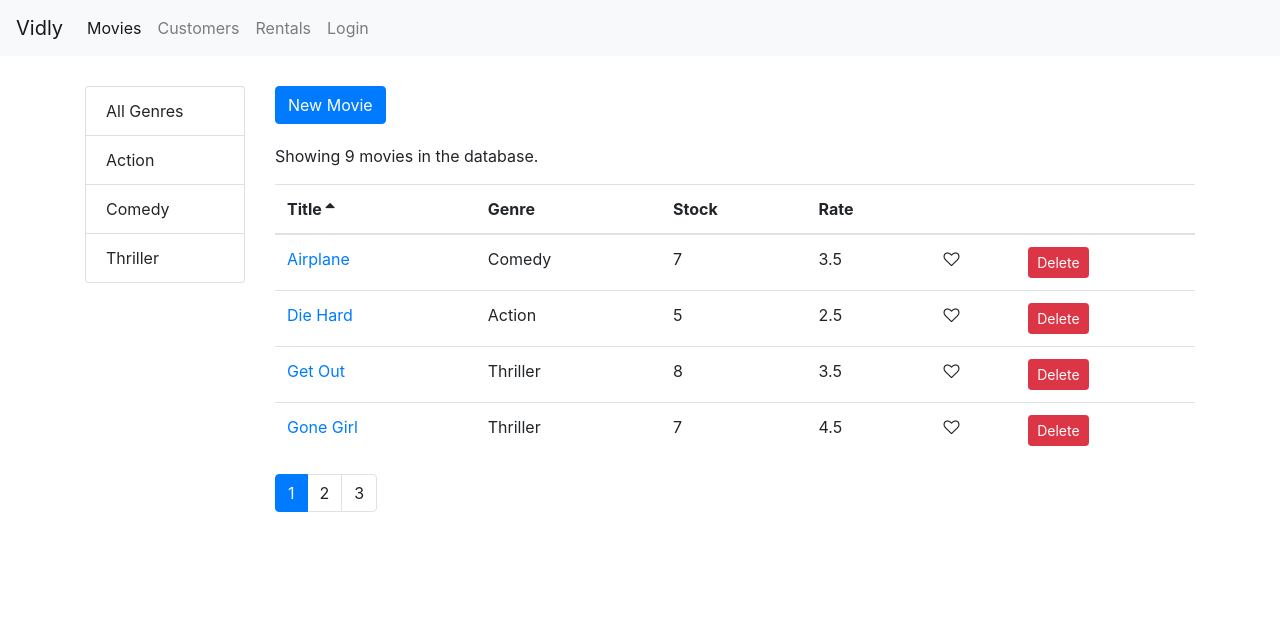
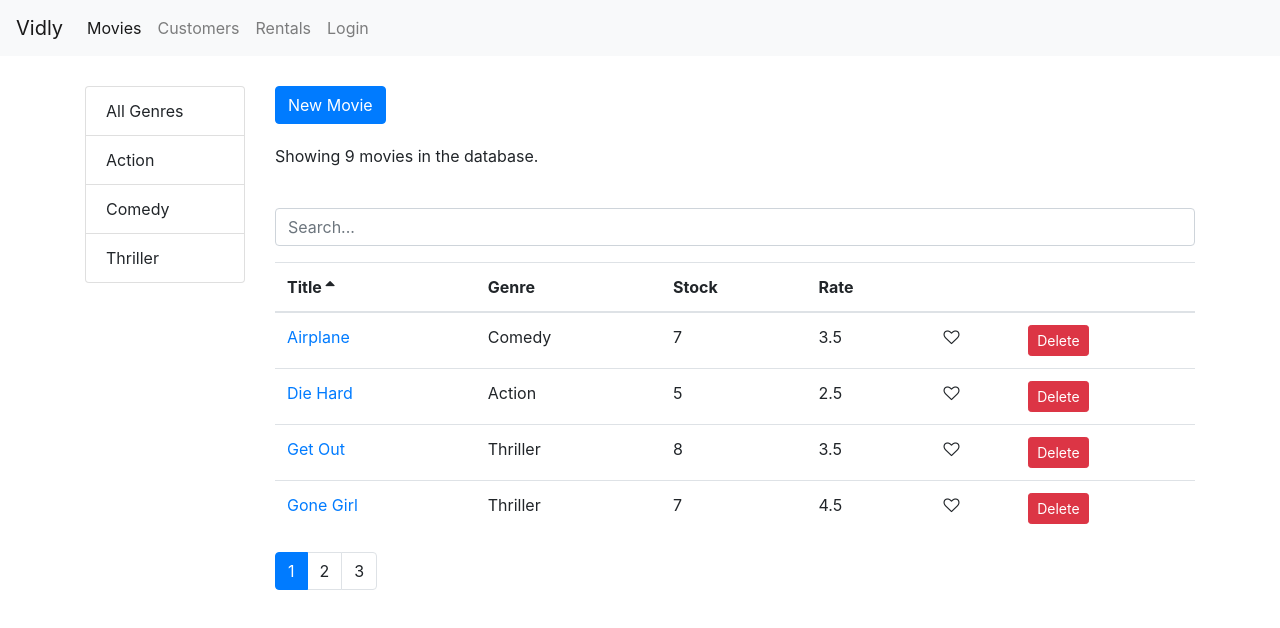
Before and after one commit to Richard-Harvey-UCSD/vidly, a React (Create React App) app: page /movies in a window 1280 px wide. Shown: the top 628 px of the page. Built offline with nearby package versions, Linux system fonts and the light colour scheme.

Commit message:
Code Reivew

```diff
--- /dev/null
+++ b/src/components/common/searchBox.jsx
@@ -0,0 +1,17 @@
+import React from "react";
+import Input from "./input";
+
+const SearchBox = ({ value, onChange }) => {
+  return (
+    <Input
+      type="text"
+      name="query"
+      className="form-control my-3"
+      placeholder="Search..."
+      value={value}
+      onChange={(e) => onChange(e.currentTarget.value)}
+    />
+  );
+};
+
+export default SearchBox;
--- a/src/components/movies.jsx
+++ b/src/components/movies.jsx
@@ -8,6 +8,7 @@
 import MoviesTable from "./moviesTable";
 import _ from "lodash";
 import { Link } from "react-router-dom";
+import SearchBox from "./common/searchBox";
 
 class Movies extends Component {
   state = {
@@ -15,6 +16,8 @@
     genres: [],
     currentPage: 1,
     pageSize: 4,
+    searchQuery: "",
+    selectedGenre: null,
     sortColumn: { path: "title", order: "asc" },
   };
 
@@ -45,7 +48,11 @@
 
   handleGenreSelect = (genre) => {
     // console.log(genre);
-    this.setState({ selectedGenre: genre, currentPage: 1 });
+    this.setState({ selectedGenre: genre, searchQuery: "", currentPage: 1 });
+  };
+
+  handleSearch = (query) => {
+    this.setState({ searchQuery: query, selectedGenre: null, currentPage: 1 });
   };
 
   handleSort = (sortColumn) => {
@@ -60,14 +67,22 @@
       currentPage,
       sortColumn,
       selectedGenre,
+      searchQuery,
       movies: allMovies,
     } = this.state;
 
     // filter movies
-    const filtered =
-      selectedGenre && selectedGenre._id
-        ? allMovies.filter((m) => m.genre._id === selectedGenre._id)
-        : allMovies;
+    // const filtered =
+    //   selectedGenre && selectedGenre._id
+    //     ? allMovies.filter((m) => m.genre._id === selectedGenre._id)
+    //     : allMovies;
+    let filtered = allMovies;
+    if (searchQuery)
+      filtered = allMovies.filter((m) =>
+        m.title.toLowercase().startsWith(searchQuery.toLowerCase())
+      );
+    else if (selectedGenre && selectedGenre._id)
+      filtered = allMovies.filter((m) => m.genre._id === selectedGenre._id);
 
     // sort movies
     const sorted = _.orderBy(filtered, [sortColumn.path], [sortColumn.order]);
@@ -85,7 +100,7 @@
     // check for movies in the database
     if (count === 0) return <p>There are no movies in the database.</p>;
 
-    const { totalCount, data: movies } = this.getPagedData();
+    const { totalCount, data: movies, searchQuery } = this.getPagedData();
 
     return (
       <div className="row">
@@ -107,6 +122,7 @@
             New Movie
           </Link>
           <p>Showing {totalCount} movies in the database.</p>
+          <SearchBox values={searchQuery} onChange={this.handleSearch} />
           <MoviesTable
             movies={movies}
             sortColumn={sortColumn}
```
